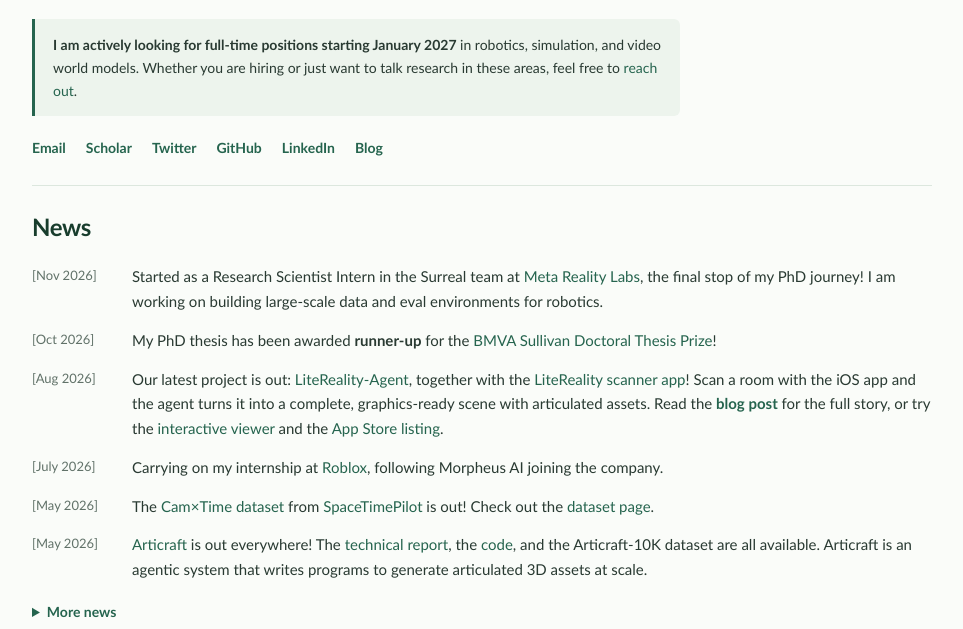
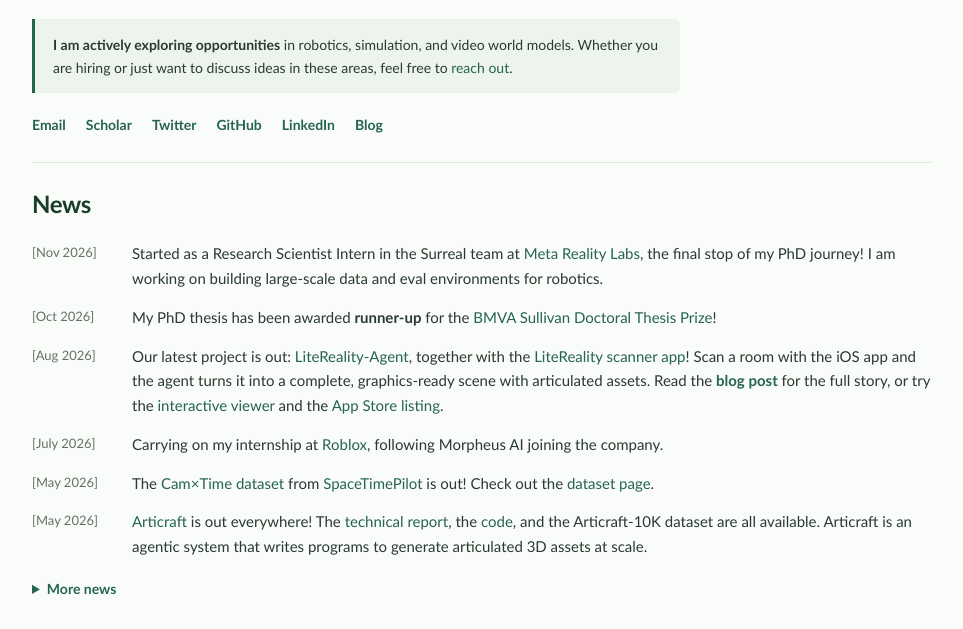
Before and after one commit to ZheningHuang/zheninghuang.github.io, a plain HTML site: page index.html in a window 1280 px wide. Shown: the part 426-1055 px from the top of the page, without its empty margins (158-1121 px from the left). Drawn offline with Linux system fonts and the light colour scheme.

Commit message:
Update opportunities and research discussion invitation

```diff
--- a/index.html
+++ b/index.html
@@ -39,7 +39,7 @@
                 <p>I recently defended my PhD in Machine Learning at the <a href="https://www.eng.cam.ac.uk/research/academic-divisions/information-engineering/">University of Cambridge</a>, under the supervision of <a href="https://www.eng.cam.ac.uk/profiles/jl221">Professor Joan Lasenby</a>, where I also worked closely with <a href="https://elliottwu.com/">Elliott Wu</a> towards the end of my PhD. My research focuses on two main directions: coding agents for simulation (<a href="https://litereality.github.io/">LiteReality</a>, <a href="https://litereality.github.io/agent/">LiteReality-Agent</a>, <a href="https://articraft3d.github.io/">Articraft</a>) and video world models (<a href="https://zheninghuang.github.io/Space-Time-Pilot/">SpaceTimePilot</a>). More recently, my work has increasingly shifted towards developing interactive, large-scale simulation environments for robotics.</p>
                 <p>During my PhD, I also had the opportunity to work at <a href="https://research.adobe.com/">Adobe Research</a> with <a href="https://paulchhuang.github.io/">Chun-Hao Huang</a> and at <a href="https://about.roblox.com/newsroom/2026/06/pioneering-ai-founders-join-to-accelerate-roblox-reality-vision">Roblox (Morpheus AI)</a> with <a href="https://yiconghong.github.io/">Yicong Hong</a> and <a href="https://xunhuang.me/">Xun Huang</a>.</p>
                 <p class="availability">
-                  <strong>I am actively looking for full-time positions starting January 2027</strong> in robotics, simulation, and video world models. Whether you are hiring or just want to talk research in these areas, feel free to <a href="mailto:huangzhening@gmail.com">reach out</a>.
+                  <strong>I am actively exploring opportunities</strong> in robotics, simulation, and video world models. Whether you are hiring or just want to discuss ideas in these areas, feel free to <a href="mailto:huangzhening@gmail.com">reach out</a>.
                 </p>
                 <nav class="social-links" aria-label="Contact and profiles">
                   <a href="mailto:huangzhening@gmail.com">Email</a>
```
